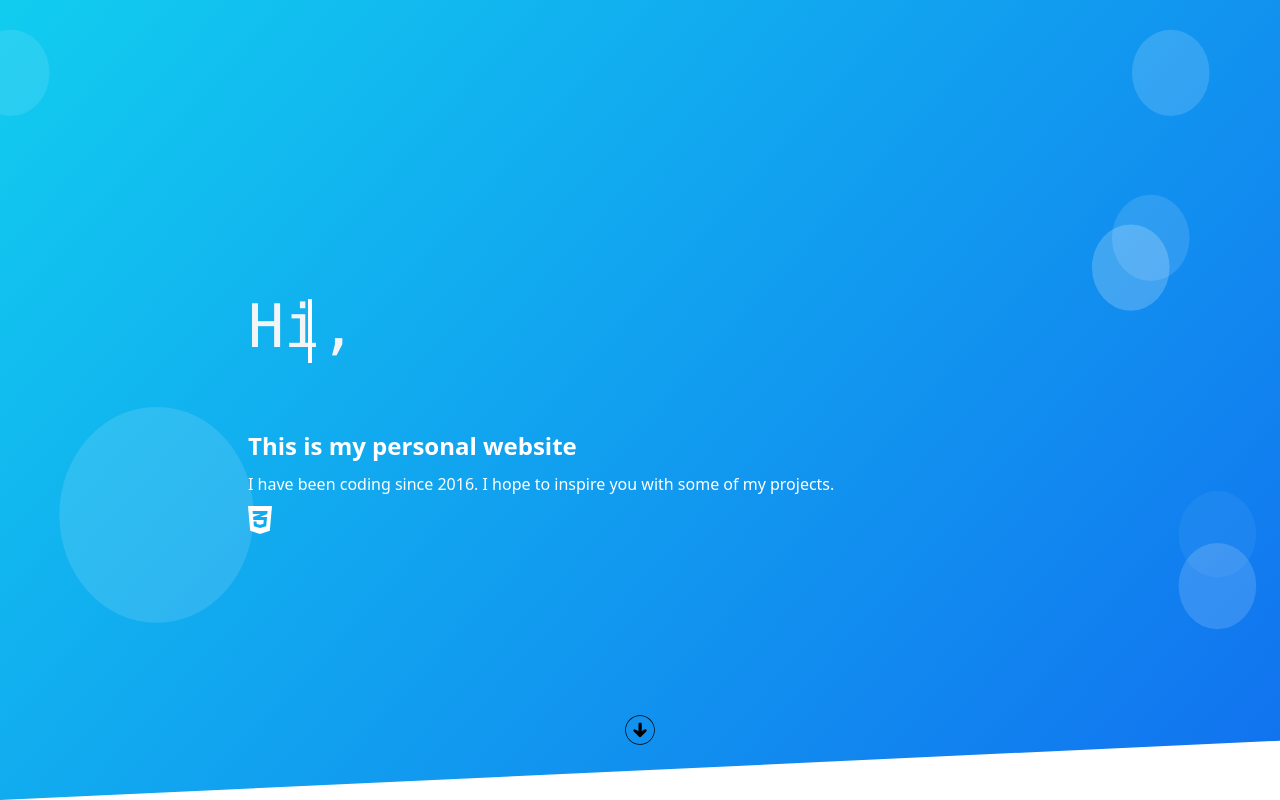
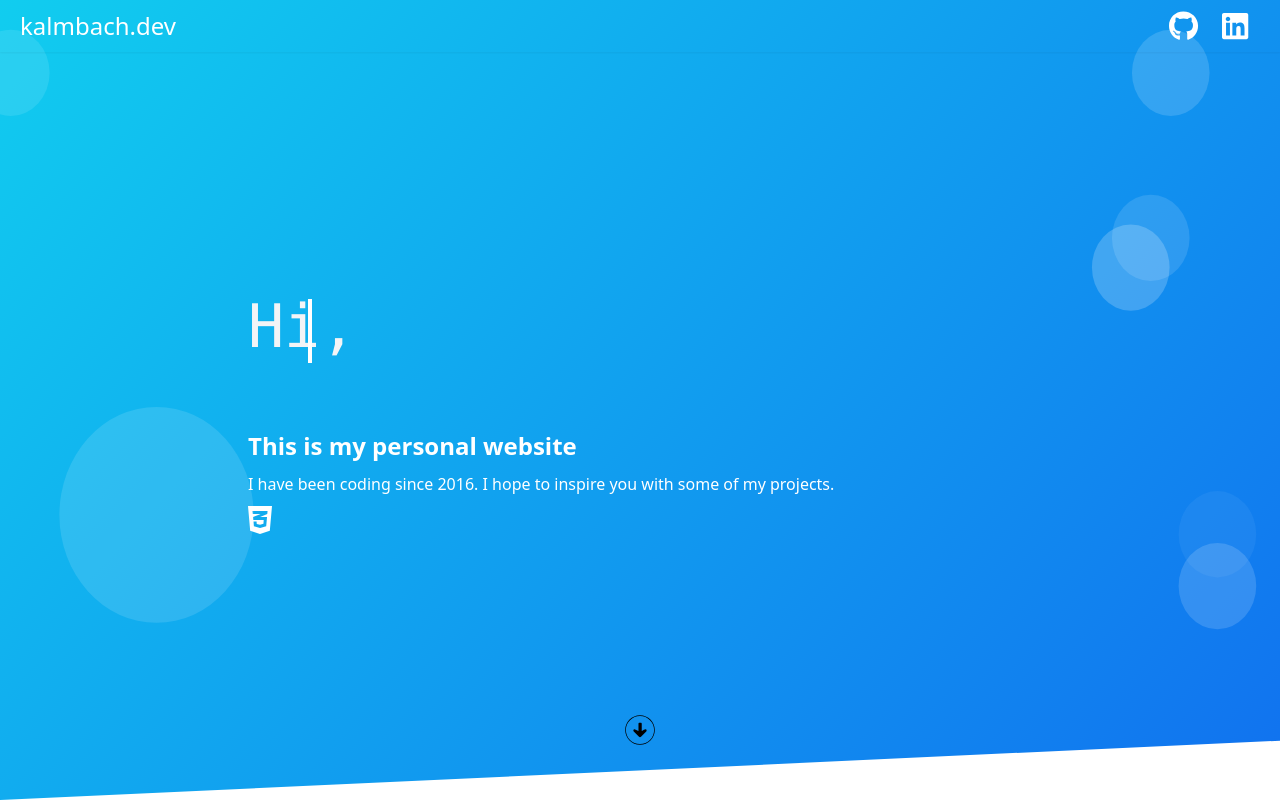
Before and after one commit to Tobi2K/kalmbach.dev, a Nuxt app: page / in a window 1280 px wide. Shown: the top 800 px of the page. Built offline with nearby package versions, Linux system fonts and the light colour scheme.

Commit message:
Add Navbar

```diff
--- a/components/Header.vue
+++ b/components/Header.vue
@@ -26,7 +26,7 @@
         </p>
 
         <div class="icon-list">
-          <div class="single-icon">
+          <div class="single-icon in">
             <span>
               <FAIcon icon="fa-brands fa-html5" />
             </span>
@@ -63,9 +63,7 @@
           </div>
 
           <div class="single-icon">
-            <span>
-              ...
-            </span>
+            <span> ... </span>
           </div>
         </div>
       </div>
--- /dev/null
+++ b/components/Nav.vue
@@ -0,0 +1,29 @@
+<template>
+  <header
+    class="absolute bg-transparent shadow-sm z-10 w-full px-5 py-2 flex justify-between items-center"
+  >
+    <router-link to="/" class="text-2xl text-white">kalmbach.dev</router-link>
+    <div>
+      <a
+        href="https://github.com/Tobi2K"
+        target="_blank"
+        class="text-white px-3 rounded py-1 text-3xl"
+      >
+        <FAIcon icon="fa-brands fa-github" />
+      </a>
+      <a
+        href="https://www.linkedin.com/in/tobiaskalmbach/"
+        target="_blank"
+        class="text-white px-3 rounded py-1 text-3xl"
+      >
+        <FAIcon icon="fa-brands fa-linkedin" />
+      </a>
+    </div>
+  </header>
+</template>
+
+<script>
+export default {
+  name: 'NavBar',
+}
+</script>
--- a/pages/index.vue
+++ b/pages/index.vue
@@ -1,7 +1,8 @@
 <template>
   <div>
-  <Header />
-  <Languages />
+    <Nav />
+    <Header />
+    <Languages />
   </div>
 </template>
 
@@ -9,8 +10,8 @@
 import Vue from 'vue'
 
 import { library } from '@fortawesome/fontawesome-svg-core'
-import { fas }  from '@fortawesome/free-solid-svg-icons'
-import { fab }  from '@fortawesome/free-brands-svg-icons'
+import { fas } from '@fortawesome/free-solid-svg-icons'
+import { fab } from '@fortawesome/free-brands-svg-icons'
 import { FontAwesomeIcon } from '@fortawesome/vue-fontawesome'
 
 import Languages from '~/components/Languages.vue'
```
Also changed, not shown: assets/css/style.css (indentation only).
